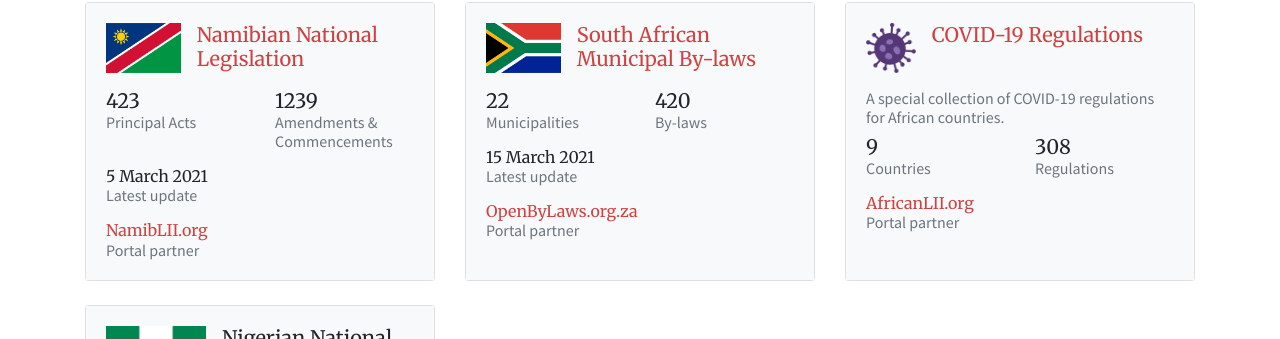
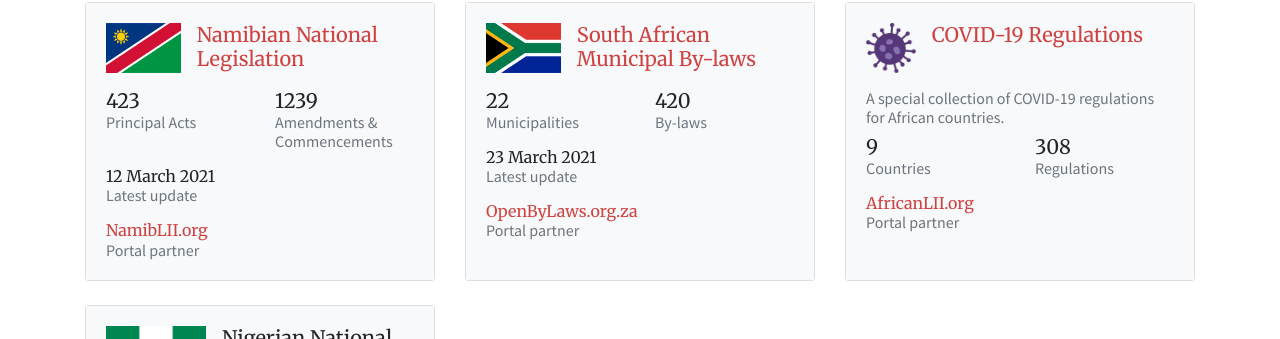
Before and after one commit to laws-africa/laws-africa.github.io, a Jekyll site: the page built from index.html, in a window 1280 px wide and 900 px high, scrolled down 531 px. Shown: the part 113-452 px from the top of the window. Built offline with Jekyll 4.4.1, drawn with Linux system fonts in a browser that asks for light colours; nearby versions of some CDN libraries.

Commit message:
Updated stats via TravisCI

```diff
--- a/_data/commons.json
+++ b/_data/commons.json
@@ -1,16 +1,16 @@
 {
   "covid19": {
-    "as_at_date": "2021-03-11",
+    "as_at_date": "2021-03-19",
     "n_countries": 9,
     "n_principal": 308
   },
   "na": {
-    "as_at_date": "2021-03-05",
+    "as_at_date": "2021-03-12",
     "n_principal": 423,
     "n_stubs": 1239
   },
   "za": {
-    "as_at_date": "2021-03-15",
+    "as_at_date": "2021-03-23",
     "n_bylaws": 420,
     "n_municipalities": 22
   }
```
